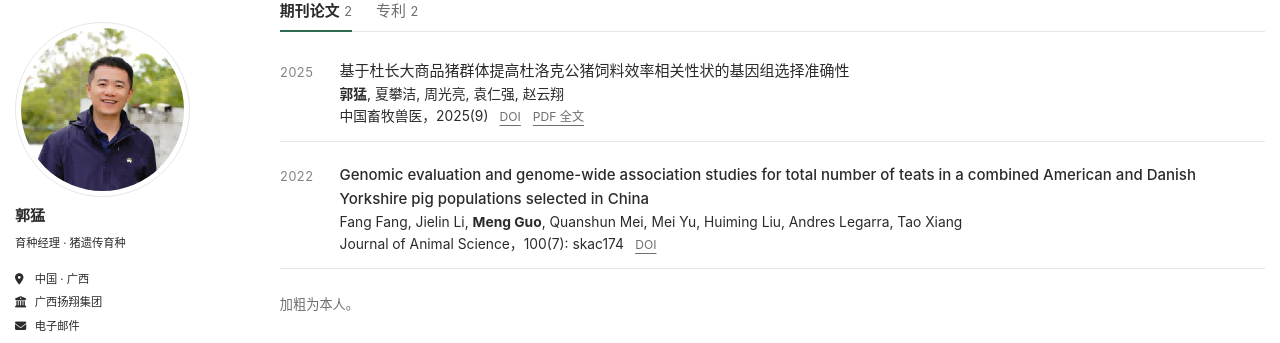
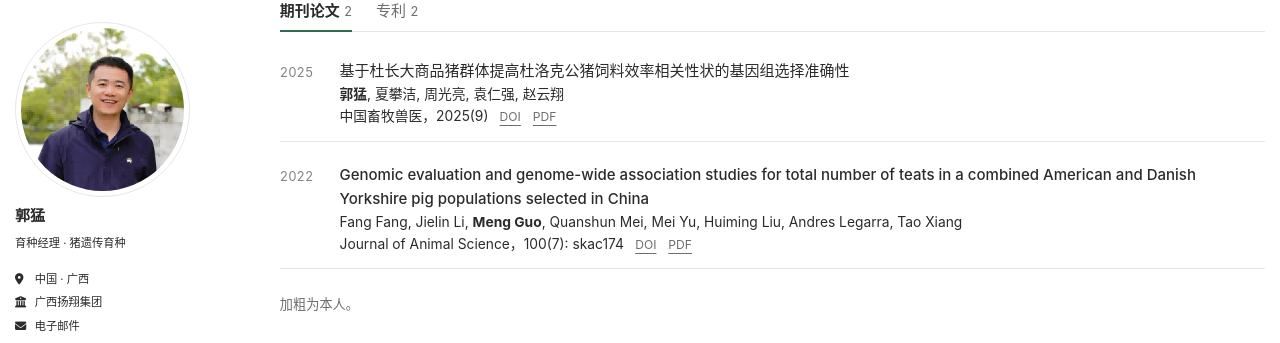
Before and after one commit to tony2015116/tony2015116.github.io, a Jekyll site: the page built from _pages/publications.html, in a window 1280 px wide. Shown: the part 128-471 px from the top of the page. Built offline with Jekyll 4.4.1, drawn with Linux system fonts in a browser that asks for light colours; a script bundle is joined from its source files by our own code; a style sheet for code colours, icons or effects is not loaded.

Commit message:
统一成果页论文的 DOI 和 PDF 链接

```diff
--- a/_pages/publications.html
+++ b/_pages/publications.html
@@ -33,7 +33,7 @@ author_profile: true
             {% if p.paperurl %}<a href="{{ p.paperurl }}">全文</a>{% endif %}
             {% if p.codeurl %}<a href="{{ p.codeurl }}">代码</a>{% endif %}
             {% if p.doi %}<a href="https://doi.org/{{ p.doi }}">DOI</a>{% endif %}
-            {% if p.pdfurl %}<a href="{{ p.pdfurl | relative_url }}">PDF 全文</a>{% endif %}
+            {% if p.pdfurl %}<a href="{{ p.pdfurl | relative_url }}">PDF</a>{% endif %}
           </span>{% endif %}
         </div>
       </div>
```
Also changed, not shown: _publications/2022-05-13-teat-number-yorkshire-jas.md (+1 -0 lines).
